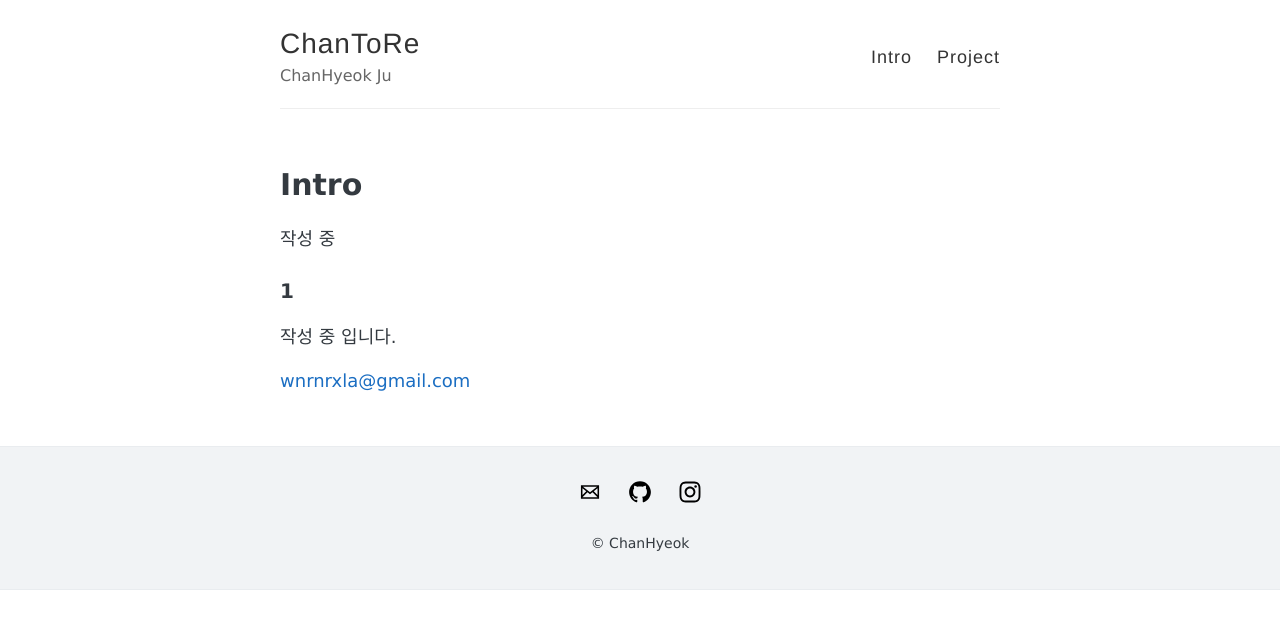
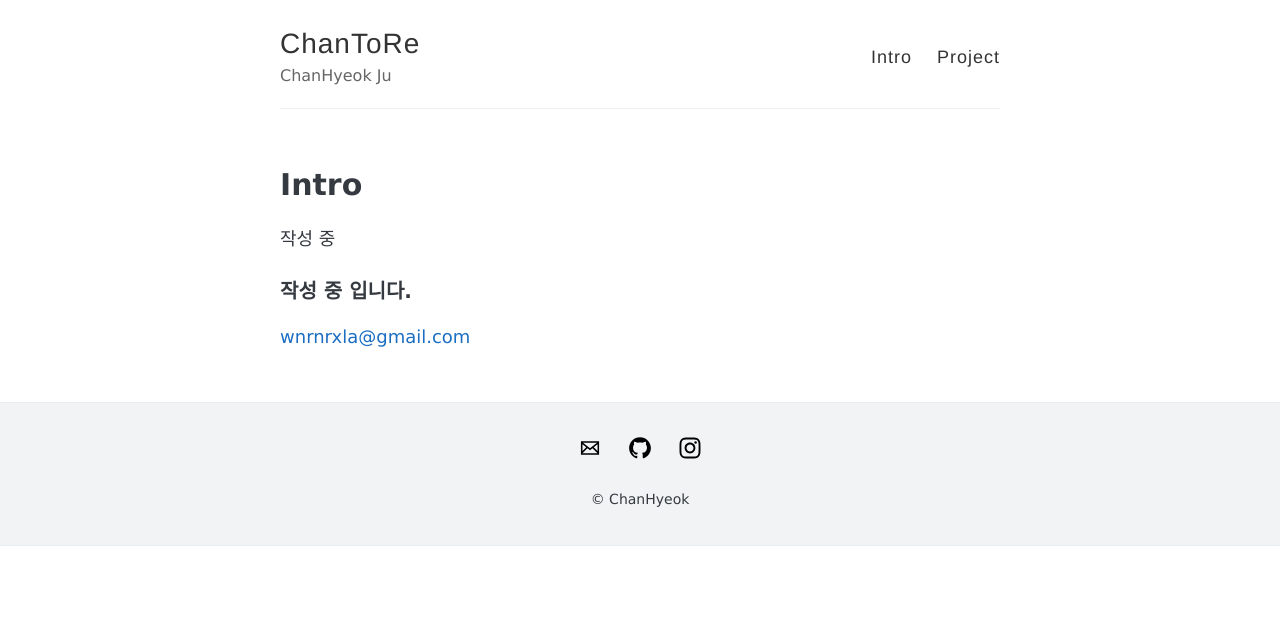
Before and after one commit to mimirep/mimirep.github.io, a Jekyll site: the page built from intro.md, in a window 1280 px wide. Shown: the top 629 px of the page. Built offline with Jekyll 4.4.1, drawn with Linux system fonts in a browser that asks for light colours.

Commit message:
Update intro.md

```diff
--- a/intro.md
+++ b/intro.md
@@ -6,8 +6,6 @@ permalink: /intro/
 
 작성 중
 
-### 1
-
-작성 중 입니다.
+### 작성 중 입니다.
 
 [wnrnrxla@gmail.com](mailto:wnrnrxla@gmail.com)
```
